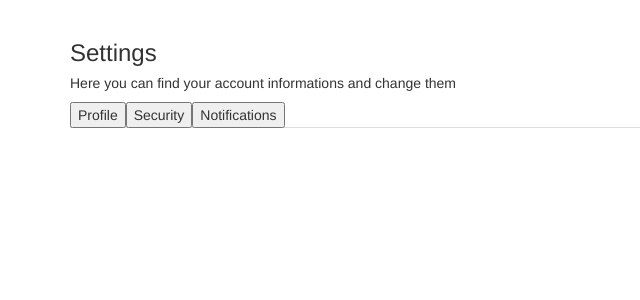
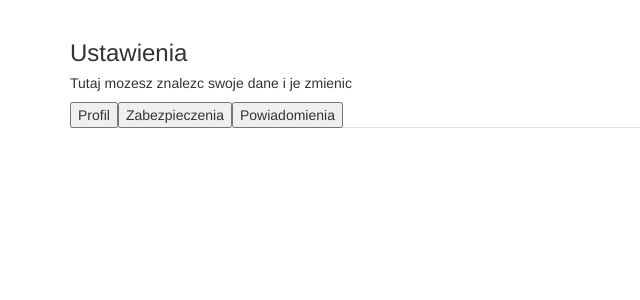
Before and after one commit to Krishma112/Flask-Mail-Login-2FA, a Flask app: page /account/settings/123 in a window 1280 px wide. Shown: the part 74-374 px from the top of the page, without its empty margins (0-640 px from the left). Run offline with Flask 3, Linux system fonts and the light colour scheme; a user stored in the database is signed in; some libraries are stand-ins or nearby versions.

Commit message:
Add files via upload

```diff
--- a/templates/home.html
+++ b/templates/home.html
@@ -24,7 +24,7 @@
           <ul>
             <li>Bezpieczne logowanie z dwuskładnikową autoryzacją (2FA).</li>
             <li>Możliwość zarządzania danymi i ustawieniami konta.</li>
-            <li>Wsparcie dla wielu rodzajów autoryzacji 2FA, w tym kodów SMS i aplikacji autoryzacyjnych.</li>
+            <li>Wsparcie dla wielu rodzajów autoryzacji 2FA.</li>
           </ul>
         </div>
       </div>
--- a/templates/login_confirm_email_page.html
+++ b/templates/login_confirm_email_page.html
@@ -5,7 +5,7 @@
     <div class="row justify-content-center">
         <div class="col-lg-12">
             <div class="jumbotron text-center p-4">
-                <h2>Resetowanie hasla dla {{email}}</h2>
+                <h2>Weryfikacja tozsamosci dla {{username}}</h2>
             </div>
         </div>
         <div class="col-lg-6">
@@ -20,7 +20,7 @@
             {% endwith %}
             <form method="post">
                 <div class="form-group">
-                    <label for="code">Confirmation Code</label>
+                    <label for="code">Kod potwierdzajacy</label>
                     <input type="text" class="form-control" id="code" name="code" required>
                 </div>
                 <div class="text-center">
--- a/templates/settings.html
+++ b/templates/settings.html
@@ -39,25 +39,25 @@
 <div class="container">
 <div class="row">
     <div class="col-12 col-lg-10 col-xl-8 mx-auto">
-        <h2 class="h3 mb-4 mt-4 ">Settings</h2>
-        <h5> Here you can find your account informations and change them</h5>
+        <h2 class="h3 mb-4 mt-4 ">Ustawienia</h2>
+        <h5> Tutaj mozesz znalezc swoje dane i je zmienic</h5>
         <div class="my-4">
             <ul class="nav nav-tabs mb-4">
                 <li class="nav-item">
-                    <button class="nav-link" data-toggle="collapse" data-target="#profile" role="tab" aria-controls="profile" id="Profile_nav" >Profile</button>
+                    <button class="nav-link" data-toggle="collapse" data-target="#profile" role="tab" aria-controls="profile" id="Profile_nav" >Profil</button>
                 </li>
                 <li class="nav-item">
-                    <button class="nav-link" data-toggle="collapse" data-target="#security" role="tab" aria-controls="security" id="security_nav">Security</button>
+                    <button class="nav-link" data-toggle="collapse" data-target="#security" role="tab" aria-controls="security" id="security_nav">Zabezpieczenia</button>
                 </li>
                 <li class="nav-item">
-                    <button class="nav-link" data-toggle="collapse" data-target="#notifications" role="tab" aria-controls="notifications" id="notifications_nav">Notifications</button>
+                    <button class="nav-link" data-toggle="collapse" data-target="#notifications" role="tab" aria-controls="notifications" id="notifications_nav">Powiadomienia</button>
                 </li>
             </ul>
 
 
             <div class="collapse" id="profile">
-                <h5 class="mb-0 mt-5">Profile Settings</h5>
-            <p>There are your account information settings.</p>
+                <h5 class="mb-0 mt-5">Ustawienia profilu</h5>
+            <p>Tutaj znajduja sie twoje dane.</p>
                 <div class="container mt-4">
                     <form method="post">
                         <div class="form-group">
@@ -69,7 +69,7 @@
                        <label for="email">Email</label>
                        <input type="email" class="form-control" id="email" name="email" value="{{ email }}"  required>
                             <div class="input-group-append">
-                            <button class="btn btn-secondary" type="button" id="change_email" data-toggle="modal" data-target="#confirmation_modal" >change Email</button>
+                            <button class="btn btn-secondary" type="button" id="change_email" data-toggle="modal" data-target="#confirmation_modal" >zmien Email</button>
                             </div>
 
                             <!-- tutaj czesc dotyczaca okienka z potwierdzeniem kodu-->
@@ -104,16 +104,16 @@
 
 
             <div class="collapse" id="security">
-            <h5 class="mb-0 mt-5">Security Settings</h5>
-            <p>Here you can find your security settings. We highly suggest you to use at least one option.</p>
+            <h5 class="mb-0 mt-5">Ustawienia zabezpieczen</h5>
+            <p>Tutaj mozesz znalezc swoje ustawienia zabezpieczen, zalecamy korzystanie z przynajmniej jednej opcji.</p>
           <div class="container mt-4">
                 <form method="post">
 
                 <div class="list-group-item">
                     <div class="row align-items-center">
                         <div class="col">
-                            <strong class="mb-2">Enable Activity Logs</strong>
-                            <p class="text-muted mb-0">Shows you recent activity on your account - where have you been logged from</p>
+                            <strong class="mb-2">Wlacz logi aktywnosci</strong>
+                            <p class="text-muted mb-0">Pokazuje ostatnia aktywnosc konta, oraz skad sie logowano</p>
                         </div>
                         <div class="col-auto">
                             <input type="hidden" name="activity_log_switch" id="activitylogswitch" {%if user.security and user.security.activity_log %}value="1"{% else %}value="0"{% endif %}>
@@ -127,14 +127,14 @@
                 <div class="list-group-item">
                     <div class="row align-items-center">
                         <div class="col">
-                            <strong class="mb-2">2FA Authentication</strong>
-                            <p class="text-muted mb-0">Enables your 2FA authentication - your secret code used to authenticating.</p>
+                            <strong class="mb-2">Google authenticator</strong>
+                            <p class="text-muted mb-0">Wlaczenie zabezpieczen za pomoca aplikacji.</p>
                         </div>
                         <div class="col-auto">
-                            <input type="hidden" name="2_fa_switch" id="2faswitch" {%if user.security and user.security.two_fa %}value="1"{% else %}value="0"{% endif %}>
+                            <input type="hidden" name="2_fa_switch" id="twofaswitch" {%if user.security and user.security.two_fa %}value="1"{% else %}value="0"{% endif %}>
                             <div class="custom-control custom-switch">
-                                <input class="custom-control-input" type="checkbox" id="2_fa_checkbox" {%if user.security and user.security.two_fa %}checked{% endif %}>
-                            <label class="custom-control-label" for="2_fa_checkbox"></label>
+                                <input class="custom-control-input" type="checkbox" id="two_fa_checkbox" {%if user.security and user.security.two_fa %}checked{% endif %}>
+                            <label class="custom-control-label" for="two_fa_checkbox"></label>
                             </div>
 
                         </div>
@@ -143,8 +143,8 @@
                 <div class="list-group-item">
                     <div class="row align-items-center">
                         <div class="col">
-                            <strong class="mb-2">Activate Pin Code</strong>
-                            <p class="text-muted mb-0">Activates your pin authentication - logging via mail code.</p>
+                            <strong class="mb-2">Kod email</strong>
+                            <p class="text-muted mb-0">Wlacza zabezpieczenie logowania poprzez adres email.</p>
                         </div>
                         <div class="col-auto">
                             <input type="hidden" name="email_code_switch" id="emailcodeswitch" {%if user.security and user.security.email_code %}value="1"{% else %}value="0"{% endif %}>
@@ -155,7 +155,7 @@
                         </div>
                     </div>
                 </div>
-                <button type="submit" class="btn btn-primary mt-3">Zapisz zmiany</button>
+                <button type="submit" class="btn btn-primary mt-3" {%if user.security and user.security.two_fa == False %}onclick="if(document.getElementById('two_fa_checkbox').checked) POTPWindow()"{% endif %} >Zapisz zmiany</button>
                 </form>
             </div>
             </div>
@@ -170,6 +170,8 @@
     </div>
 </div>
 </div>
+
+
 
 
 
@@ -210,12 +212,6 @@
         });
 
         $('#confirm_code').on('click', function() {
-            $.ajax({
-                url:'/validate_code/send',
-                success: function(){
-                alert('wyslano kod z potwierdzeniem');
-                }
-                });
 
             var confirmationCode = $('#confirmation_code').val();
 
@@ -247,11 +243,13 @@
     var activity_log = document.getElementById('activity_log_checkbox');
     var activitylogswitch = document.getElementById('activitylogswitch');
 
-    var two_fa = document.getElementById('2_fa_checkbox');
-    var twofaswitch = document.getElementById('2faswitch');
+    var two_fa = document.getElementById('two_fa_checkbox');
+    var twofaswitch = document.getElementById('twofaswitch');
 
     var email_code = document.getElementById('email_code_checkbox');
     var emailcodeswitch = document.getElementById('emailcodeswitch');
+
+
 
     activity_log.addEventListener('change', function () {
         activitylogswitch.value = activity_log.checked ? '1' : '0';
@@ -259,12 +257,30 @@
 
     two_fa.addEventListener('change', function () {
         twofaswitch.value = two_fa.checked ? '1' : '0';
+
     });
 
     email_code.addEventListener('change', function () {
         emailcodeswitch.value = email_code.checked ? '1' : '0';
     });
 });
+
+ // otwieranie okna z POTP
+ function POTPWindow() {
+
+    var Width = 600;
+    var Height = 500;
+    var leftPosition = (screen.width - Width) / 2;
+    var topPosition = (screen.height - Height) / 2;
+    var windowFeatures = 'width=' + Width + ',height=' + Height + ',left=' + leftPosition + ',top=' + topPosition;
+
+    var formURL = '/POTP_code';
+
+    window.open(formURL, '_blank', windowFeatures);
+
+  }
+
+
 </script>
 
 
```
Also changed, not shown: templates/POTP_code.html (added, +59 -0 lines), templates/login.html (+6 -6 lines), templates/login_2fa.html (+4 -39 lines).
